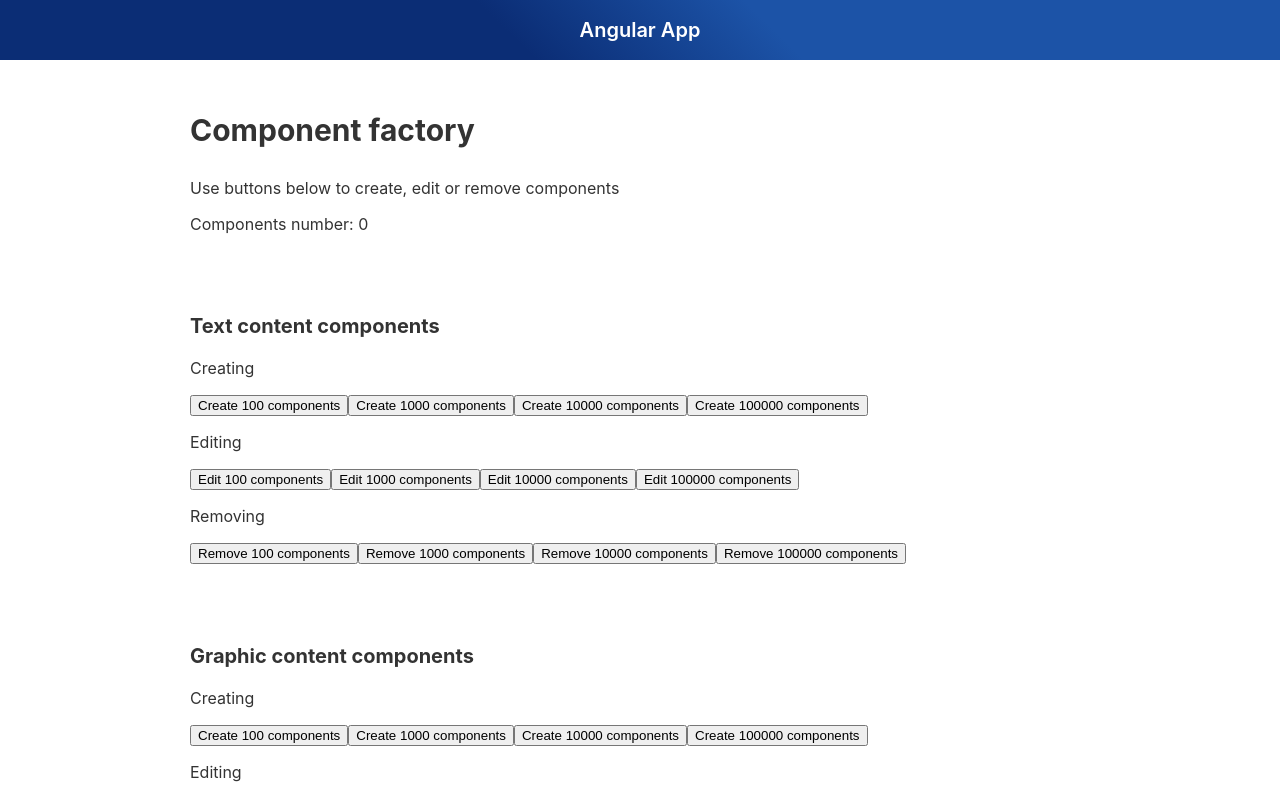
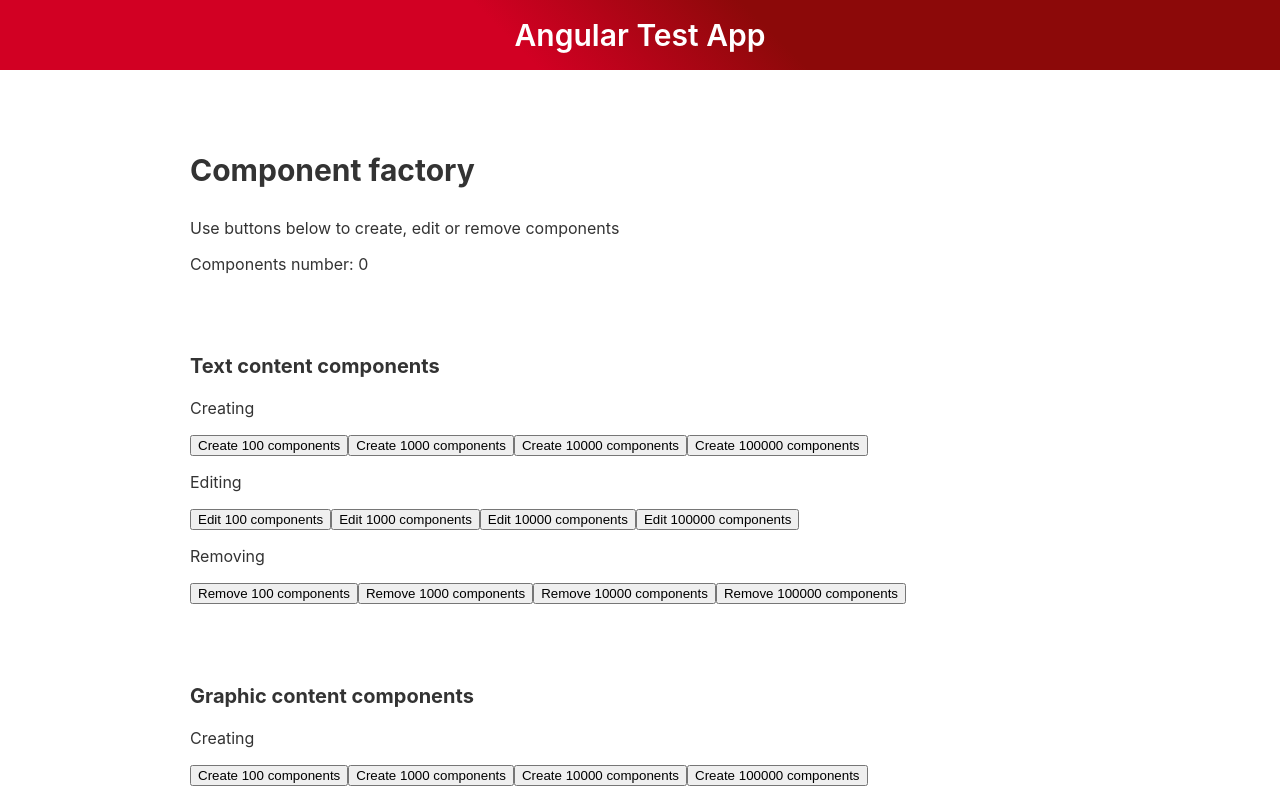
Before and after one commit to kprusak/angular-vs-react, an Angular app in the folder angular-app/: page / in a window 1280 px wide. Shown: the top 797 px of the page. Built offline with nearby package versions, Linux system fonts and the light colour scheme.

Commit message:
changed angular app colors

```diff
--- a/angular-app/src/app/app.component.css
+++ b/angular-app/src/app/app.component.css
@@ -12,18 +12,18 @@
     top: 0;
     left: 0;
     right: 0;
-    height: 60px;
+    height: 70px;
     display: flex;
     align-items: center;
     flex-direction: column;
     justify-content: center;
-    background: linear-gradient(45deg, #0b2d75 40%, #1c53a7 60%);
+    background: linear-gradient(45deg, #d20023 40%, #8c0909 60%);
     color: white;
     font-weight: 600;
   }
 
   .title {
-    font-size: 20px;
+    font-size: 30px;
   }
 
   .content {
--- a/angular-app/src/app/app.component.html
+++ b/angular-app/src/app/app.component.html
@@ -1,6 +1,6 @@
 <div>
   <div class="toolbar">
-    <span class="title">Angular App</span>
+    <span class="title">Angular Test App</span>
   </div>
   <div class="content">
     <app-factory></app-factory>
--- a/angular-app/src/app/components/factory/factory.component.css
+++ b/angular-app/src/app/components/factory/factory.component.css
@@ -1,4 +1,5 @@
 .factory-container {
+    margin-top: 70px;
     width: 900px;
     display: block;
 }
```
